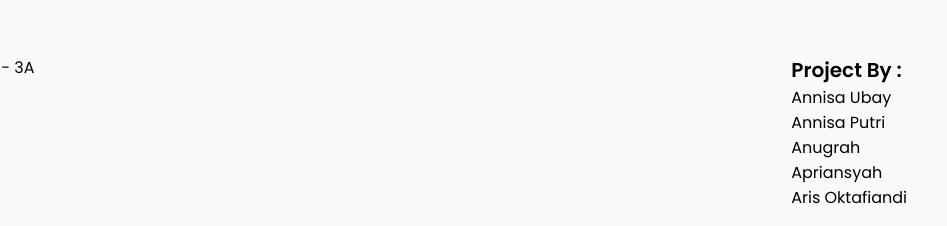
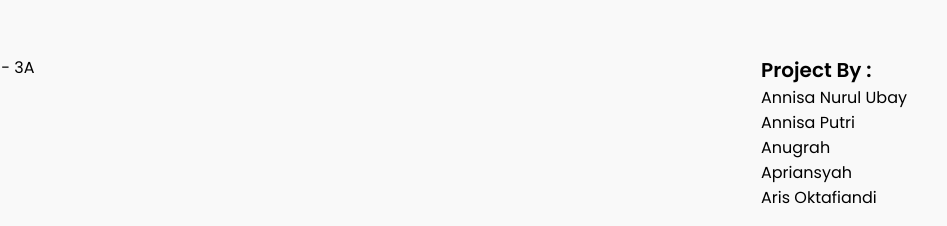
Before and after one commit to anugrah89/Project3A, a plain HTML site: page index.html in a window 1280 px wide. Shown: the part 2617-2843 px from the top of the page, 333-1280 px from the left. Drawn offline with nearby package versions, Linux system fonts and the light colour scheme.

Commit message:
Update index.html

```diff
--- a/index.html
+++ b/index.html
@@ -119,7 +119,7 @@
             <div class="anggota">
                 <ul>
                     <li class="selected">Project By :</li>
-                    <li>Annisa Ubay</li>
+                    <li>Annisa Nurul Ubay</li>
                     <li>Annisa Putri</li>
                     <li>Anugrah</li>
                     <li>Apriansyah</li>
```
